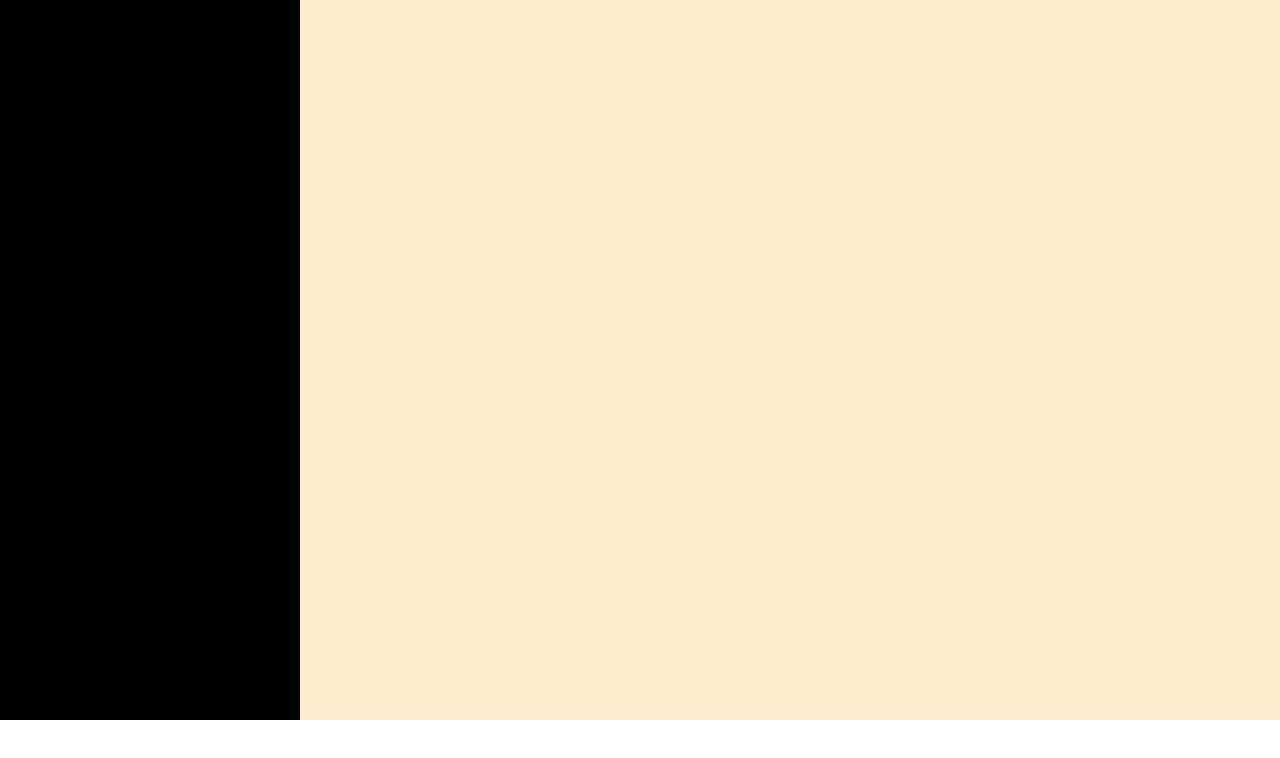
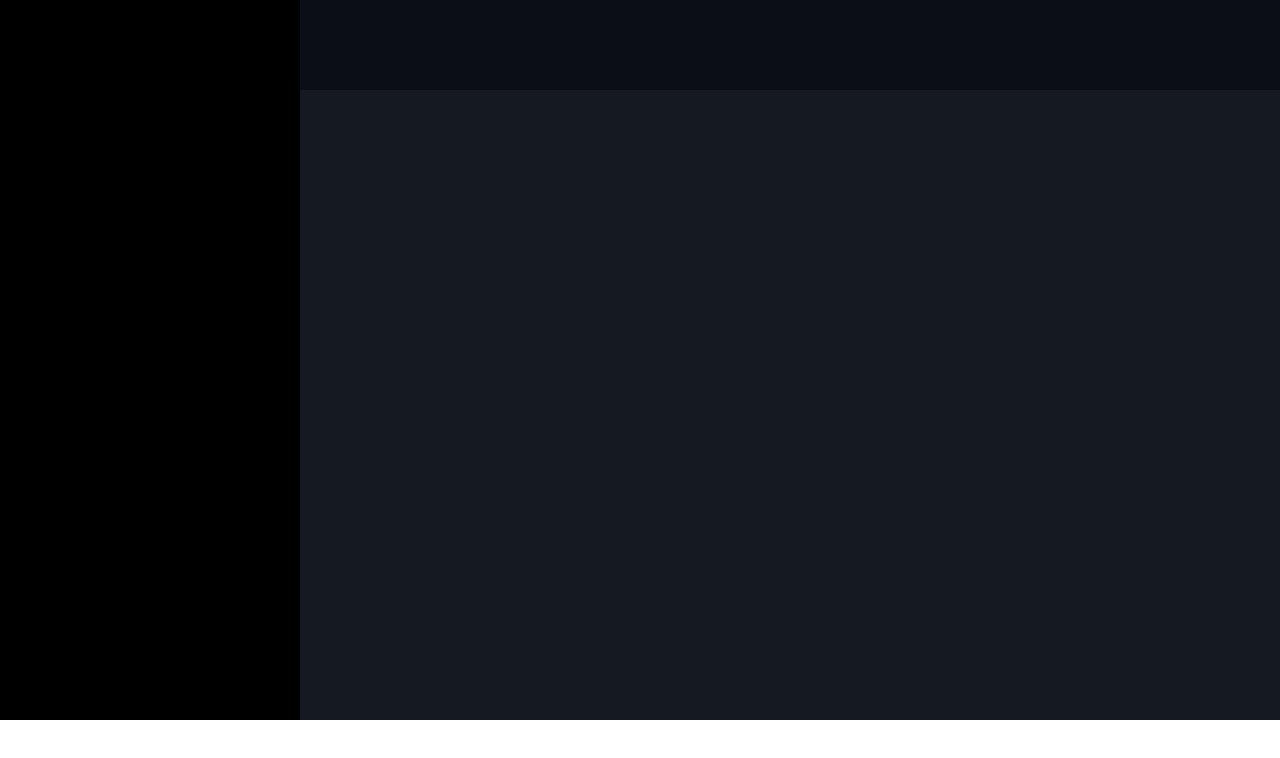
Before and after one commit to LorenzoMoccia/html-css-spotifyweb, a plain HTML site: page index.html in a window 1280 px wide. Drawn offline with Linux system fonts and the light colour scheme.

Commit message:
Macroaree

```diff
--- a/css/style.css
+++ b/css/style.css
@@ -9,6 +9,11 @@
 -----------------*/
 body{
     height: 100vh;
+}
+
+main{
+    width: calc(100% - 300px);
+    background-color: #141922;
 }
 
 footer{
@@ -25,3 +30,8 @@ aside{
     width: 300px;
     background-color: black;
 }
+
+.upgrade-container{
+    height: 90px;
+    background-color: rgba(8,11,18, 0.7);
+}
--- a/index.html
+++ b/index.html
@@ -11,7 +11,11 @@
 
         <div class="page-container">
             <aside></aside>
-            <main></main>
+            <main>
+                <div class="upgrade-container">
+
+                </div>
+            </main>
         </div>
 
     <footer></footer>
```
